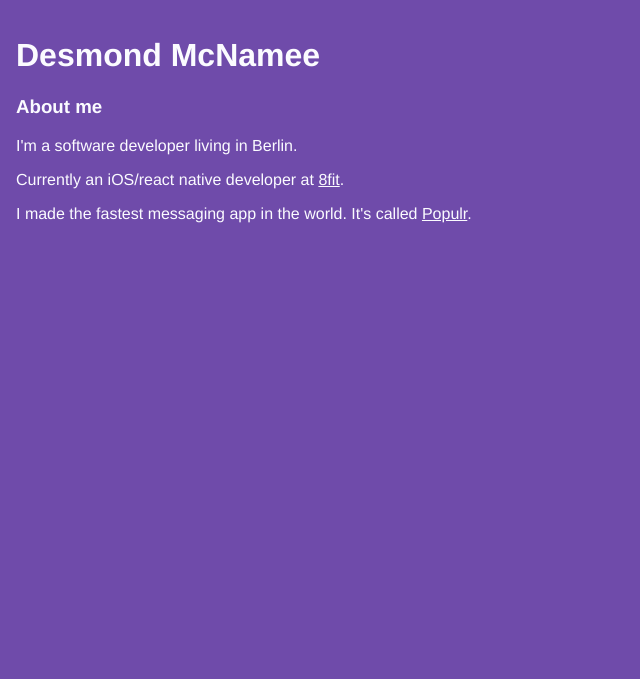
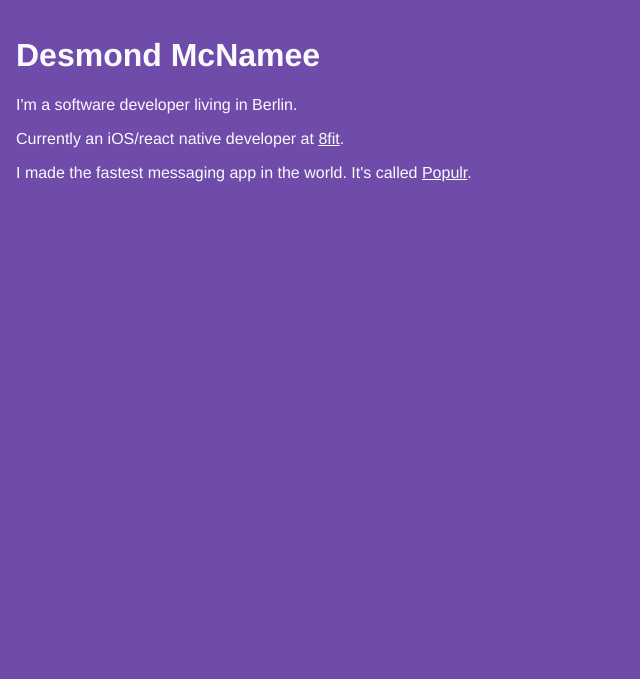
Before and after one commit to desmondmc/desmond-website, a PHP site: page /index.html in a window 1280 px wide. Shown: the top 679 px of the page, without its empty margins (0-640 px from the left). Run offline with PHP 8.4, Linux system fonts and the light colour scheme.

Commit message:
Removed about me header

```diff
--- a/index.html
+++ b/index.html
@@ -8,7 +8,6 @@
 <body>
   <main>
     <h1>Desmond McNamee</h1>
-    <h3>About me</h3>
     <p>I'm a software developer living in Berlin.</p>
     <p>Currently an iOS/react native developer at <a href="https://8fit.com/" class="link">8fit</a>.</p>
     <p>I made the fastest messaging app in the world. It's called <a href="http://getpopulr.co/" class="link">Populr</a>.</p>
--- a/styles.css
+++ b/styles.css
@@ -1,6 +1,7 @@
   * {
    box-sizing: border-box;
   }
+
   body {
     margin: 0;
   }
```
